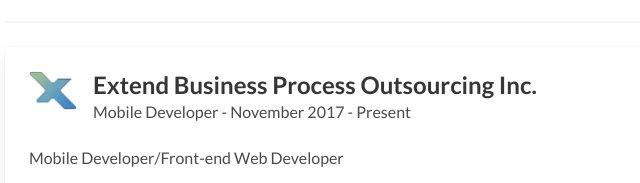
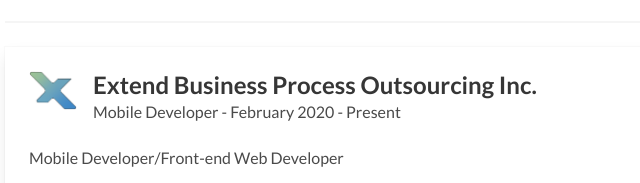
Before and after one commit to rupertbulquerin/rupertbulquerin.github.io, a plain HTML site: page index.html in a window 1280 px wide. Shown: the part 872-1055 px from the top of the page, 155-795 px from the left. Drawn offline with Linux system fonts and the light colour scheme.

Commit message:
Fix experience date

```diff
--- a/index.html
+++ b/index.html
@@ -102,7 +102,7 @@
             </div>
             <div class="media-content">
               <p class="title is-4">Extend Business Process Outsourcing Inc.</p>
-              <p class="subtitle is-6">Mobile Developer - <time datetime="2017-11">November 2017</time> - Present </p>
+              <p class="subtitle is-6">Mobile Developer - <time datetime="2020-2">February 2020</time> - Present </p>
             </div>
           </div>
           <div class="content">
```
